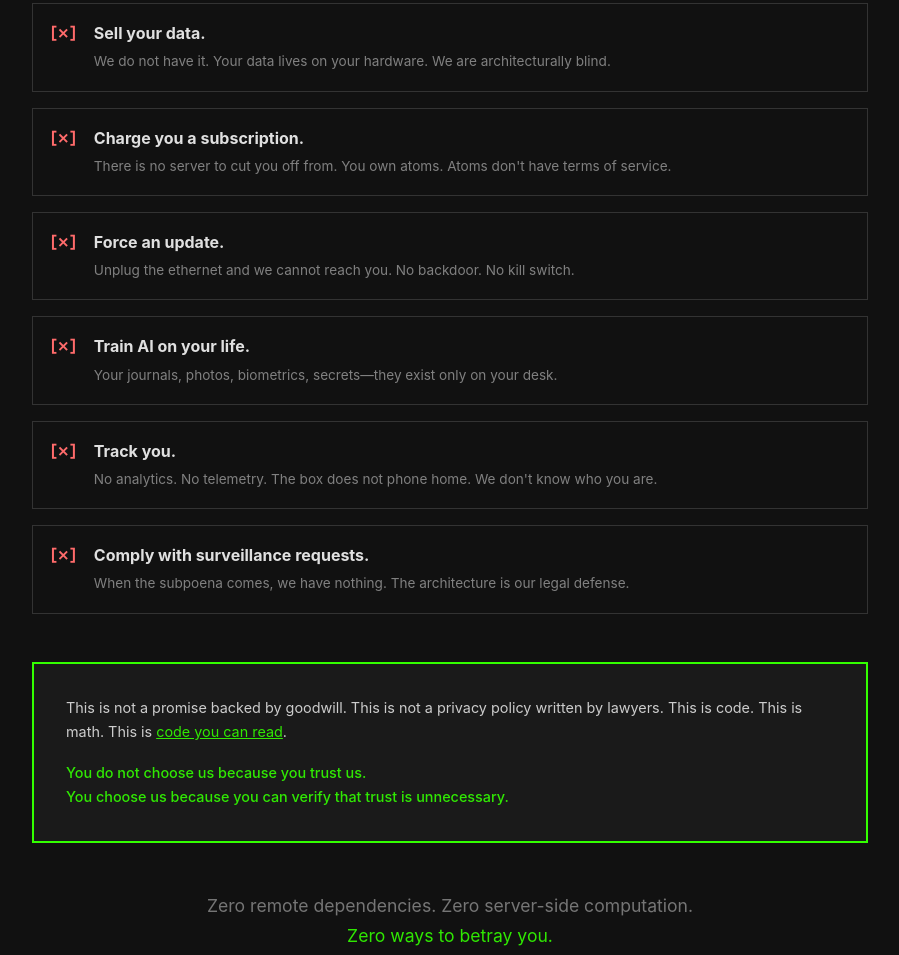
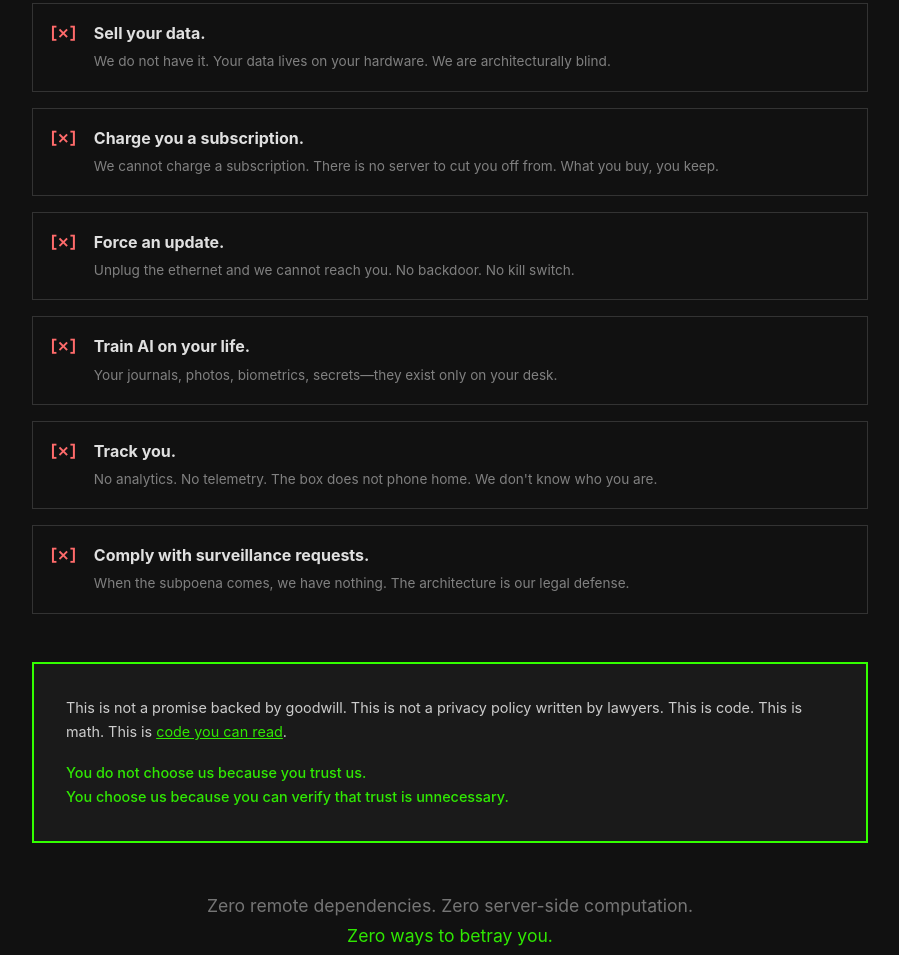
Before and after one commit to LocalGhostDao/web, a plain HTML site: page public/index.html in a window 1280 px wide. Shown: the part 1902-2857 px from the top of the page, without its empty margins (190-1089 px from the left). Drawn offline with Linux system fonts and the light colour scheme.

Commit message:
Small updates

```diff
--- a/public/index.html
+++ b/public/index.html
@@ -313,7 +313,7 @@
                 <span class="commit-icon no">[✗]</span>
                 <div>
                     <strong>Charge you a subscription.</strong><br>
-                    <span class="commit-desc">There is no server to cut you off from. You own atoms. Atoms don't have terms of service.</span>
+                    <span class="commit-desc">We cannot charge a subscription. There is no server to cut you off from. What you buy, you keep.</span>
                 </div>
             </div>
             <div class="commitment-item">
```
